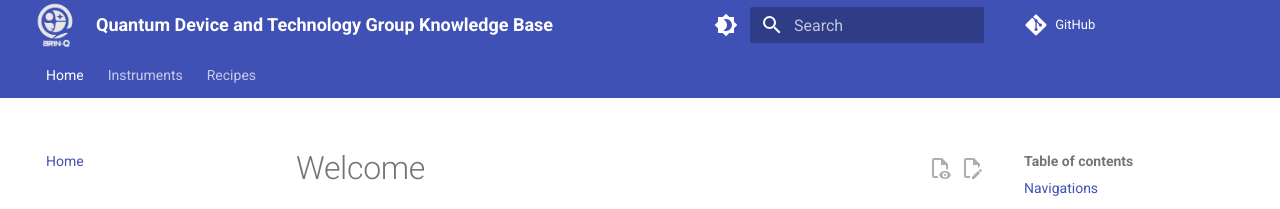
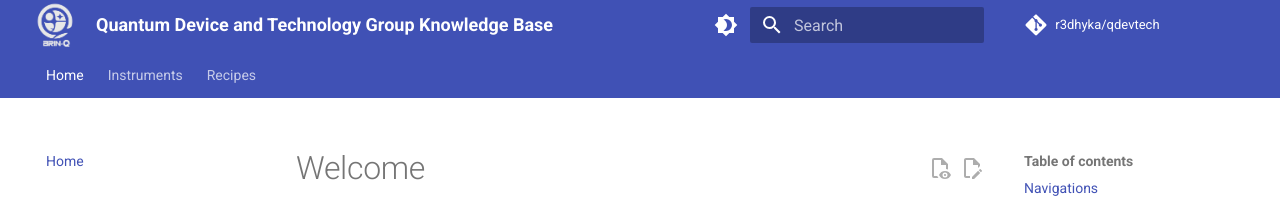
Before and after one commit to r3dhyka/qudev, an MkDocs documentation site: the page built from docs/index.md, in a window 1280 px wide. Shown: the top 209 px of the page. Built offline with MkDocs 1.6.1 and Material for MkDocs 9.7.7, drawn with Linux system fonts in a browser that asks for light colours; comment, search, counter and statistics services are not loaded.

Commit message:
Editing mkdocs.yml again

```diff
--- a/mkdocs.yml
+++ b/mkdocs.yml
@@ -1,4 +1,5 @@
 site_name: Quantum Device and Technology Group Knowledge Base
+repo_name: r3dhyka/qdevtech
 repo_url: https://github.com/r3dhyka/qdevtech
 edit_uri: edit/main/docs/
 theme:
```
